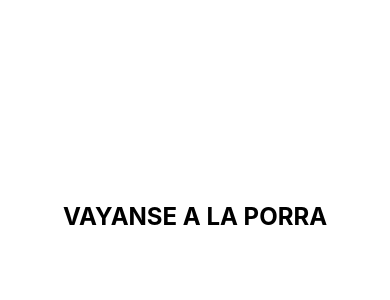
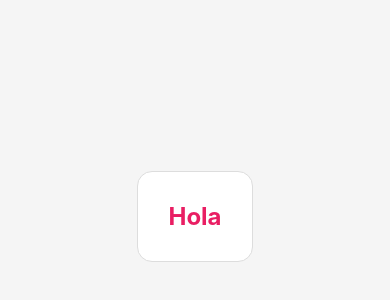
Before and after one commit to ozzy439/mi-app-react-native, a React Native app: screen / in a window 390 px wide. Shown: the part 206-506 px from the top of the page. Built offline with nearby package versions, Linux system fonts and the light colour scheme.

Commit message:
Nuevo componente View (styles.box) envolviendo al texto.

```diff
--- a/App.js
+++ b/App.js
@@ -4,7 +4,9 @@ import { View, Text, StyleSheet } from 'react-native';
 export default function App() {
   return (
     <View style={styles.container}>
-      <Text style={styles.text}>VAYANSE A LA PORRA</Text>
+      <View style={styles.box}>
+        <Text style={styles.text}>Hola</Text>
+      </View>
     </View>
   );
 }
@@ -14,10 +16,19 @@ const styles = StyleSheet.create({
     flex: 1,
     justifyContent: 'center',
     alignItems: 'center',
+    backgroundColor: '#f5f5f5',
+  },
+  box: {
     backgroundColor: '#fff',
+    padding: 30,
+    borderRadius: 15,
+    borderWidth: 1,
+    borderColor: '#ddd',
+    elevation: 3
   },
   text: {
     fontSize: 24,
     fontWeight: 'bold',
+    color: '#e91e63'  // Rosa
   },
 });
```
